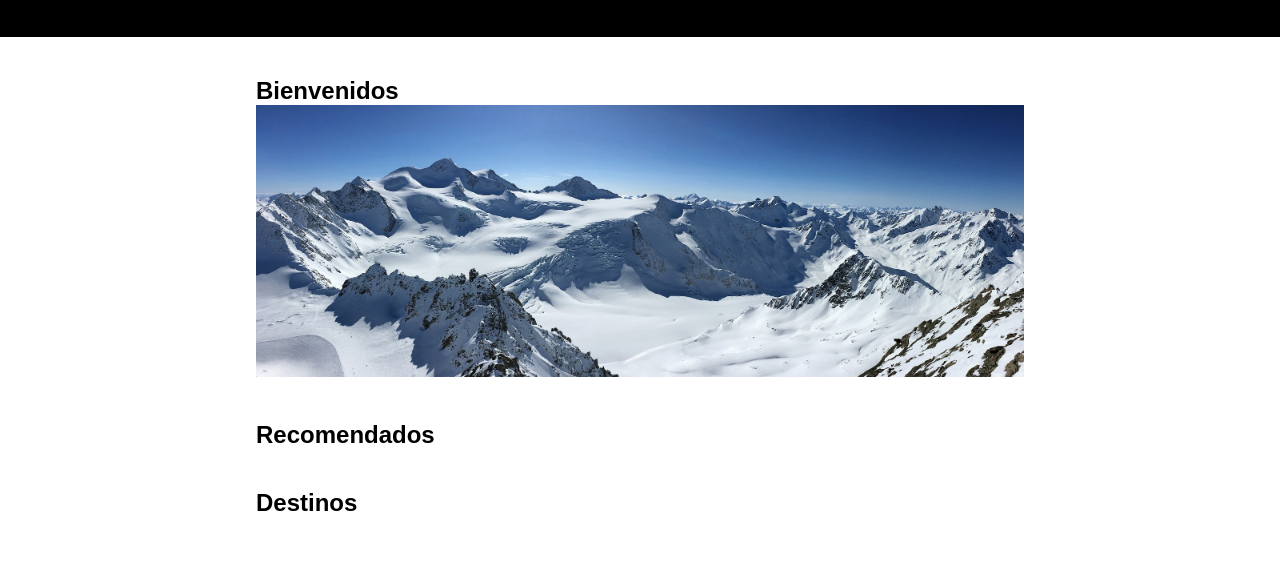
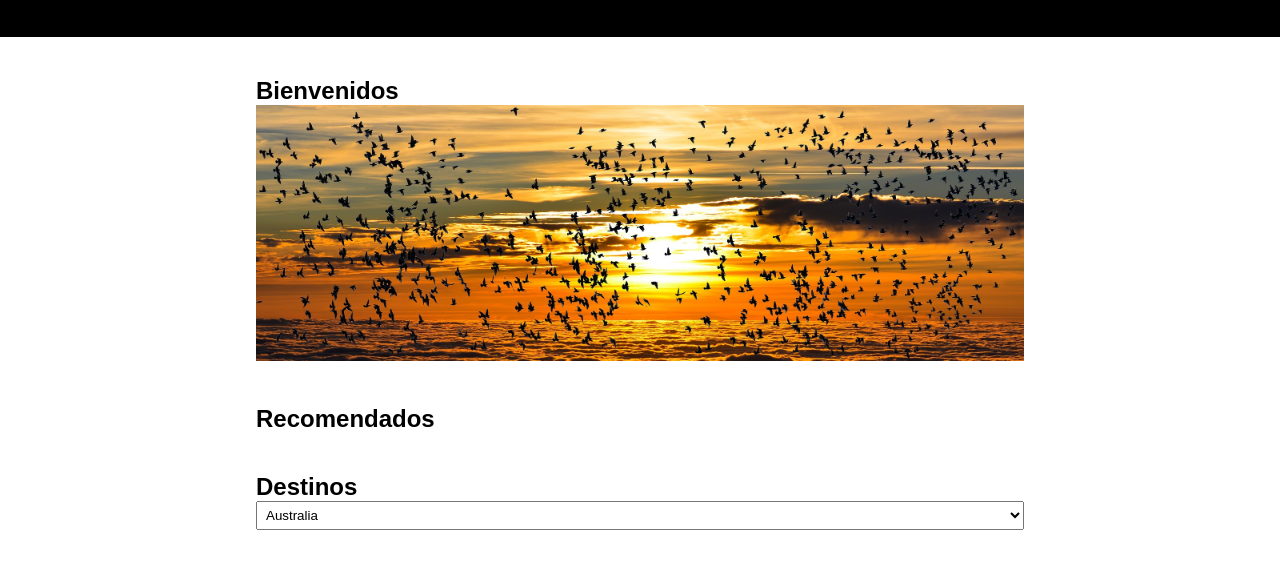
Before and after one commit to DiegoBlazquezRosado/DOMViajes, a plain HTML site: page index.html in a window 1280 px wide. Shown: the part 71-640 px from the top of the page. Drawn offline with Linux system fonts and the light colour scheme.

Commit message:
destinos finished

```diff
--- a/scripts.js
+++ b/scripts.js
@@ -1,24 +1,55 @@
 //DOM Viajes
 
-const divBienvenidos = document.getElementById('bienvenidos');
+//let fragment = document.createDocumentFragment();
 
-const insertBanner = () => {
+//Bienvenidos
+const insertBienvenidos = () => {
 
-    const arrBanner = ['1.jpg', '2.jpg', '3.jpg', '4.jpg', '5.jpg', '6.jpg', '7.jpg', '8.jpg'];
-    let randomBanner = Math.floor(Math.random()*arrBanner.length);
+    const arrBienvenidos = ['1.jpg', '2.jpg', '3.jpg', '4.jpg', '5.jpg', '6.jpg', '7.jpg', '8.jpg'];
+    let randomBienvenidos = Math.floor(Math.random()*arrBienvenidos.length);
 
-    const arrTextBanner = [];
-    for (let i=0; i<arrBanner.length; i++) {
-        arrTextBanner.push(`Image ${i+1}`);
+    const arrTextBienvenidos = [];
+    for (let i=0; i<arrBienvenidos.length; i++) {
+        arrTextBienvenidos.push(`Image ${i+1}`);
     }
 
-    const imgBanner = document.createElement('img');
-    divBienvenidos.appendChild(imgBanner);
+    const divBienvenidos = document.getElementById('bienvenidos');
+    const imgBienvenidos = document.createElement('img');
+    divBienvenidos.appendChild(imgBienvenidos);
 
-    imgBanner.src = `./banner/${arrBanner[randomBanner]}`;
-    imgBanner.title = arrTextBanner[randomBanner];
-    imgBanner.alt = arrTextBanner[randomBanner];
+    imgBienvenidos.src = `./banner/${arrBienvenidos[randomBienvenidos]}`;
+    imgBienvenidos.title = arrTextBienvenidos[randomBienvenidos];
+    imgBienvenidos.alt = arrTextBienvenidos[randomBienvenidos];
 
 }
+insertBienvenidos();
 
-insertBanner();
+
+//Recomendados
+const insertRecomendados = () => {
+
+
+
+}
+insertRecomendados();
+
+
+//Destinos
+const insertDestinos = () => {
+
+    const arrDestinos = ['Australia', 'Suiza', 'País Vasco', 'Paises Bajos', 'Dinamarca'];
+
+    const divDestinos = document.getElementById('destinos');
+    const selectDestinos = document.createElement('select');
+    divDestinos.appendChild(selectDestinos);
+
+    arrDestinos.forEach((destino) => {
+        const optionDestinos = document.createElement('option');
+        //fragment.appendChild(optionDestinos);
+        selectDestinos.appendChild(optionDestinos);
+        optionDestinos.value = destino;
+        optionDestinos.text = destino;
+    });
+
+}
+insertDestinos();
--- a/styles.css
+++ b/styles.css
@@ -33,6 +33,11 @@ section {
     width: 100%;
 }
 
+#destinos select {
+    width: 100%;
+    padding: 5px;
+}
+
 @media screen and (max-width:1200px){
     main {
         margin-left: 10%;
```
Also changed, not shown: boceto.png (deleted).
